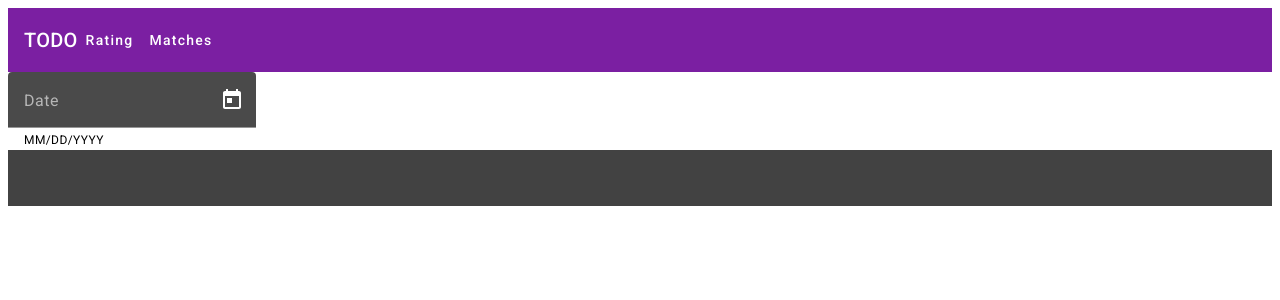
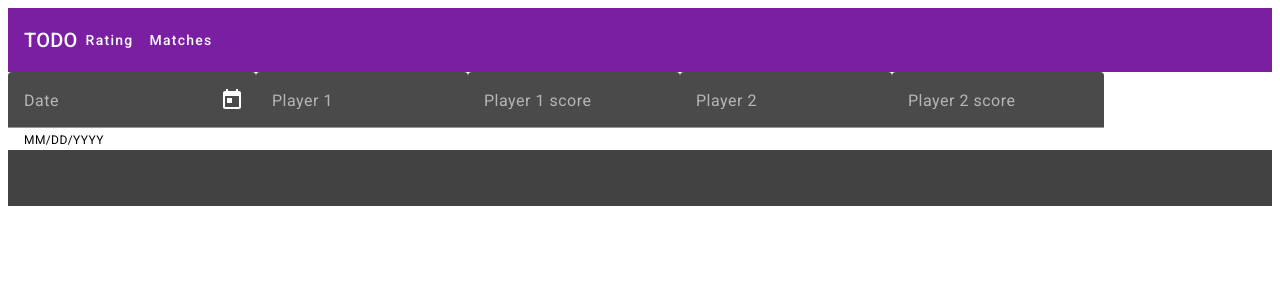
Before and after one commit to dzaba1/go-elo, an Angular app in the folder Frontend/: page /matches in a window 1280 px wide. Shown: the top 300 px of the page. Built offline with nearby package versions, Linux system fonts and the light colour scheme.

Commit message:
Dummy adding matches

```diff
--- a/Frontend/src/app/matches/matches.component.html
+++ b/Frontend/src/app/matches/matches.component.html
@@ -1,11 +1,28 @@
 <form>
     <mat-form-field>
         <mat-label>Date</mat-label>
-        <input matInput [matDatepicker]="picker">
+        <input matInput [matDatepicker]="picker" [(ngModel)]="newDate" name="newDate">
         <mat-hint>MM/DD/YYYY</mat-hint>
         <mat-datepicker-toggle matIconSuffix [for]="picker"></mat-datepicker-toggle>
         <mat-datepicker #picker></mat-datepicker>
     </mat-form-field>
+    <mat-form-field>
+        <mat-label>Player 1</mat-label>
+        <input matInput [(ngModel)]="newPlayer1.playerName" name="newPlayer1Name">
+    </mat-form-field>
+    <mat-form-field>
+        <mat-label>Player 1 score</mat-label>
+        <input matInput type="number" [(ngModel)]="newPlayer1.score" name="newPlayer1Score">
+    </mat-form-field>
+    <mat-form-field>
+        <mat-label>Player 2</mat-label>
+        <input matInput [(ngModel)]="newPlayer2.playerName" name="newPlayer2Name">
+    </mat-form-field>
+    <mat-form-field>
+        <mat-label>Player 2 score</mat-label>
+        <input matInput type="number" [(ngModel)]="newPlayer2.score" name="newPlayer2Score">
+    </mat-form-field>
+    <button mat-raised-button color="primary" (click)="addMatch()"[disabled]="!canAddMatches()">Add match</button>
 </form>
 
 <mat-spinner *ngIf="!isLoaded"></mat-spinner>
--- a/Frontend/src/app/matches/matches.component.ts
+++ b/Frontend/src/app/matches/matches.component.ts
@@ -11,6 +11,9 @@ export class MatchesComponent implements OnInit {
   public displayedColumns = [];
   public dataSource: Match[] = [];
   public isLoaded = false;
+  public newDate?: Date;
+  public newPlayer1 = new PlayerScoreViewModel();
+  public newPlayer2 = new PlayerScoreViewModel();
 
   constructor(private eloService: EloService) {
 
@@ -29,4 +32,36 @@ export class MatchesComponent implements OnInit {
       this.isLoaded = true;
     }
   }
+
+  public async addMatch(): Promise<void> {
+    this.isLoaded = false;
+
+    const newMatch: Match = {
+      dateTime: this.newDate!,
+      leftPlayer: this.newPlayer1.playerName!,
+      leftPlayerScore: this.newPlayer1.score!,
+      rightPlayer: this.newPlayer2.playerName!,
+      rightPlayerScore: this.newPlayer2.score!,
+    };
+
+    await this.eloService.addMatch(newMatch);
+    await this.refresh();
+
+    this.newDate = undefined;
+    this.newPlayer1 = new PlayerScoreViewModel();
+    this.newPlayer2 = new PlayerScoreViewModel();
+  }
+
+  public canAddMatches(): boolean {
+    return this.isLoaded && this.newDate != null && this.newPlayer1.isOk && this.newPlayer2.isOk;
+  }
 }
+
+class PlayerScoreViewModel {
+  public playerName?: string;
+  public score?: number;
+
+  public get isOk(): boolean {
+    return this.playerName != null && this.score != null;
+  }
+}
--- a/Frontend/src/services/elo.service.ts
+++ b/Frontend/src/services/elo.service.ts
@@ -1,4 +1,5 @@
 import { Injectable } from '@angular/core';
+import { Match } from 'src/model/match';
 import { PlayerRating } from 'src/model/playerRating';
 
 @Injectable({
@@ -24,4 +25,8 @@ export class EloService {
 
     return Promise.resolve([temp1, temp2]);
   }
+
+  public async addMatch(match: Match): Promise<Match> {
+    return Promise.resolve(match);
+  }
 }
```
